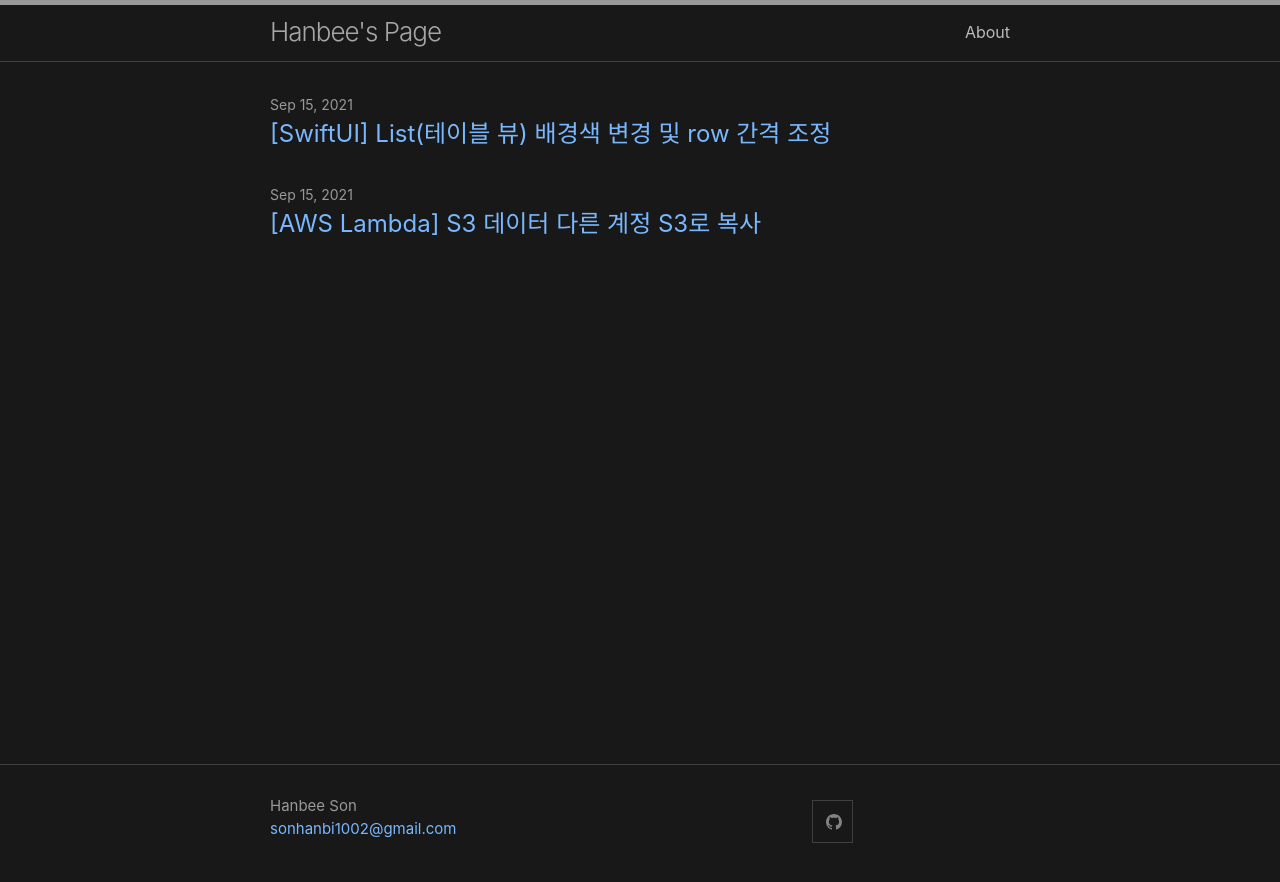
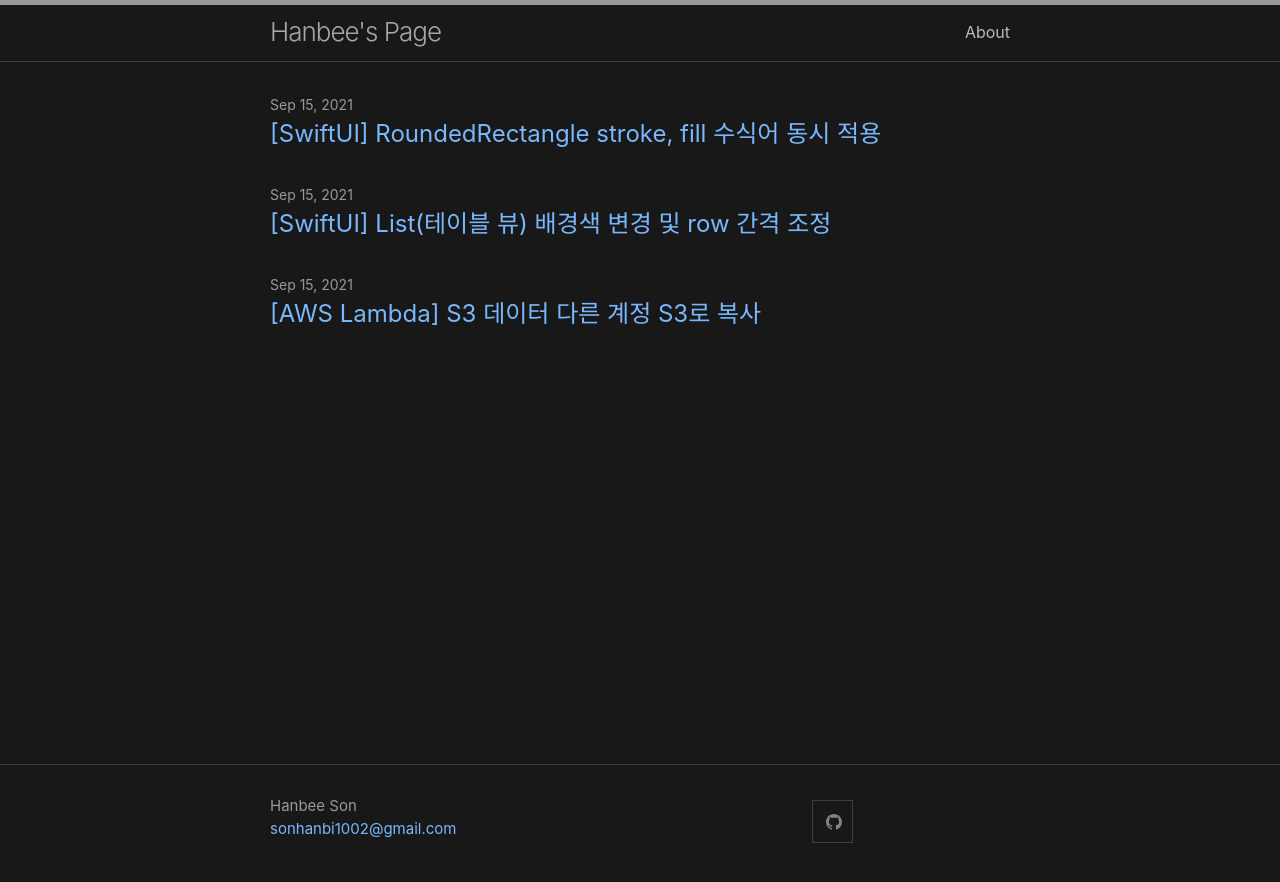
Before and after one commit to hanbee1005/hanbee1005.github.io, a Jekyll site: the page built from index.md, in a window 1280 px wide. Shown: the top 882 px of the page. Built offline with Jekyll 4.4.1, drawn with Linux system fonts in a browser that asks for light colours.

Commit message:
rounded rectangle stroke fill 동시 적용 방안 설명

````diff
--- /dev/null
+++ b/_posts/2021-09-15-swiftui-roundedrectangle-stroke-fill.md
@@ -0,0 +1,13 @@
+---
+layout: post
+title:  "[SwiftUI] RoundedRectangle stroke, fill 수식어 동시 적용"
+date:   2021-09-15 16:10:00 +0900
+categories: swift swiftUI
+---
+
+RoundedRectangle에 배경색과 테두리를 동시에 적용
+```swift
+RoundedRectangle(cornerRadius: 7)
+	.strokeBorder(Color.gray.opacity(0.6), lineWidth: 1)  // 테두리 지정
+	.background(RoundedRectangle(cornerRadius: 7).fill(Color.white))  // 배경에 RoundedRectangle을 하나 더 그리고 배경색 채우기
+```
````
Also changed, not shown: _posts/2021-09-15-swiftui-list-background-color-change.md (+1 -1 lines).
